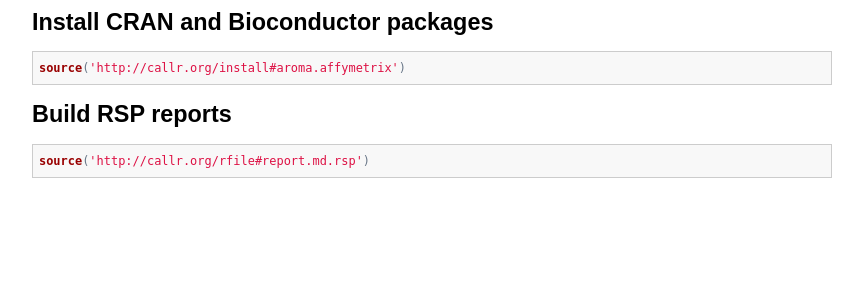
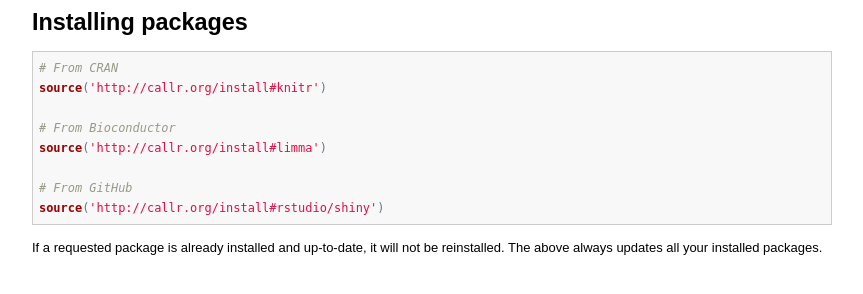
Before and after one commit to callr-org/website, a plain HTML site: page site/index.html in a window 1280 px wide. Shown: the part 60-354 px from the top of the page, without its empty margins (208-1071 px from the left). Drawn offline with Linux system fonts and the light colour scheme.

Commit message:
Adding examples to front page

```diff
--- a/site/index.html
+++ b/site/index.html
@@ -203,15 +203,19 @@ hr {
 <body>
 <h1>callr.org</h1>
 
-<h2>Install CRAN and Bioconductor packages</h2>
+<h2>Installing packages</h2>
 
-<pre><code class="r">source(&#39;http://callr.org/install#aroma.affymetrix&#39;)
+<pre><code class="r"># From CRAN
+source(&#39;http://callr.org/install#knitr&#39;)
+
+# From Bioconductor
+source(&#39;http://callr.org/install#limma&#39;)
+
+# From GitHub
+source(&#39;http://callr.org/install#rstudio/shiny&#39;)
 </code></pre>
 
-<h2>Build RSP reports</h2>
-
-<pre><code class="r">source(&#39;http://callr.org/rfile#report.md.rsp&#39;)
-</code></pre>
+<p>If a requested package is  already installed and up-to-date, it will not be reinstalled.  The above always updates all your installed packages.</p>
 
 </body>
 
```
Also changed, not shown: 2 other files.
